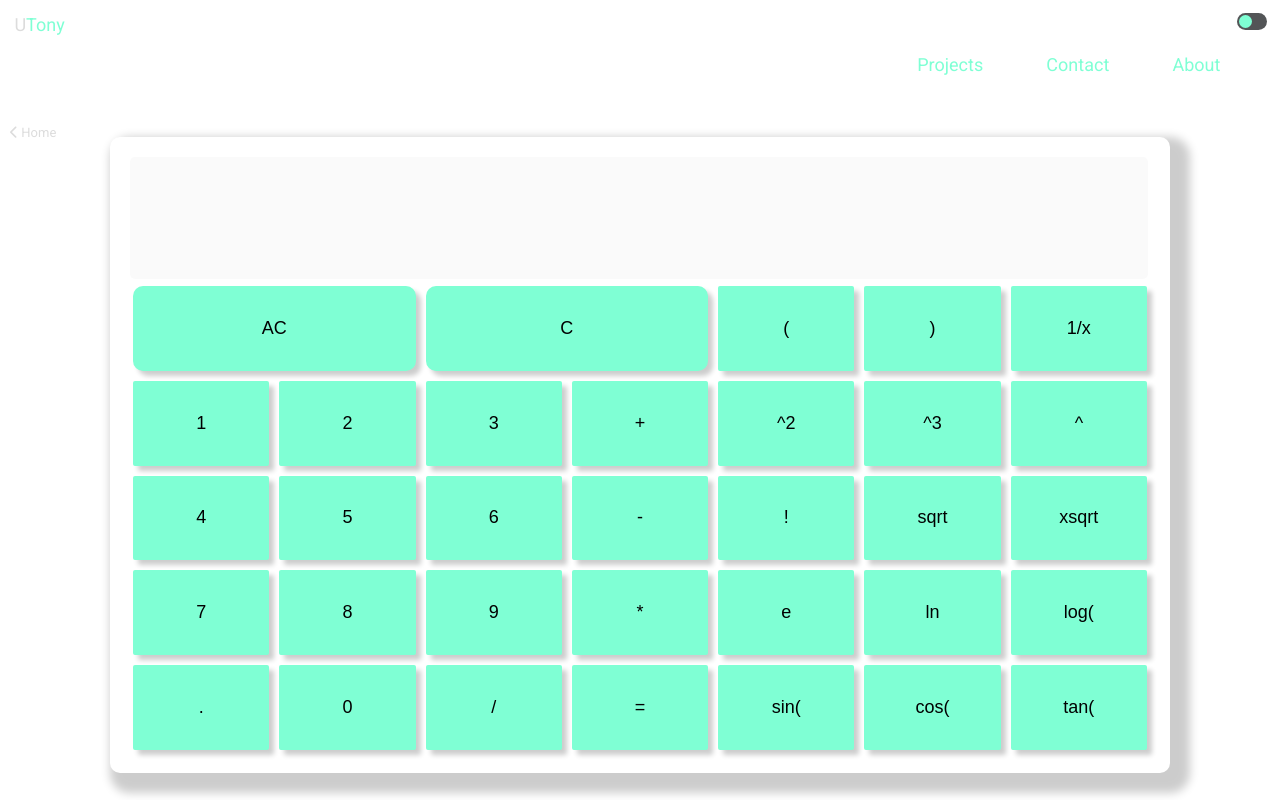
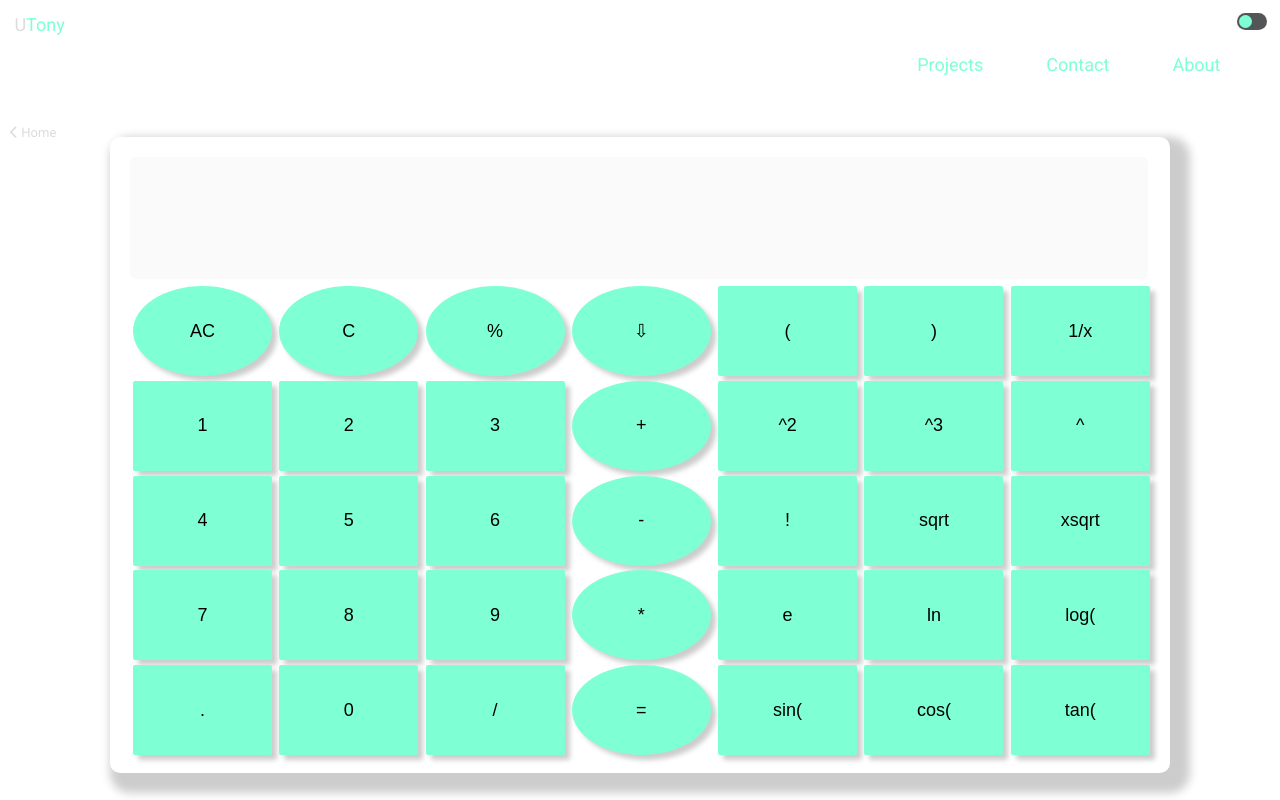
Before and after one commit to UtonyDev/utony-portfolio, a React (Vite) app: page /utonycalc in a window 1280 px wide. Shown: the top 800 px of the page. Built offline with nearby package versions, Linux system fonts and the light colour scheme.

Commit message:
made some ui changes to calc

```diff
--- a/src/Pages/utonycalc/utonycalc.css
+++ b/src/Pages/utonycalc/utonycalc.css
@@ -60,13 +60,21 @@
       margin: 2px;
       border: solid 0px grey;
       border-radius: 5px;
+      font-size: 300%;
+      color: rgba(127, 255, 212, 0.8);
     }
     button {
       background-color: aquamarine;
       border: none;
-      border-radius: 2px;
       box-shadow: 5px 5px 5px rgba(0, 0, 1, 0.2);
-      margin: 5px;
+      margin-top: 5%;
+      border-radius: 25%;
+      width: 95%;
+      height: 95%;
+    }
+    .butnc {
+      border-radius: 50%;
+
     }
     .item1 {
       grid-row: span 1;
@@ -75,16 +83,24 @@
 
     .but1 {
       grid-row: 2 / 3;
-      grid-column: 1 / 3;
-      border-radius: 10px;
+      grid-column: 1 / 2;
+      border-radius: 50%;
     }
-
     .but2 {
       grid-row: 2 / 3;
-      grid-column: 3 / 5;
-      border-radius: 10px;
+      grid-column: 2 / 3;
+      border-radius: 50%
     }
-
+    .but3 {
+      grid-row: 2 / 3;
+      grid-column: 3 / 4;
+      border-radius: 50%
+    }
+    .but4 {
+      grid-row: 2 / 3;
+      grid-column: 4 / 5;
+      border-radius: 50%
+    }
     .butnHid {
       display: none;
     }
@@ -105,9 +121,6 @@
       left: 0;
       filter: blur(0);
       transition: left 1s;
-    }
-        .butnHid {
-      display: none;
     }
 
   /* for meduim devices ( Tablets ) */
--- a/src/Pages/utonycalc/utonycalc.jsx
+++ b/src/Pages/utonycalc/utonycalc.jsx
@@ -71,7 +71,7 @@ const closedInputVal = inputVal + ")";
   }
 
   const Buttons = [
-    'AC', 'C',
+    'AC', 'C', '%', '⇩',
     '(', ')', '1/x',
     '1', '2', '3', '+',
     '^2', '^3', '^',
@@ -100,14 +100,18 @@ const closedInputVal = inputVal + ")";
   <button
     key = {buttons}
     className={`
-      ${index === 0 ? 'but1 ' : 'butn'}
-      ${index === 1 ? 'but2' : 'butn'}
-      ${index === 2 || index === 3 || index === 4
-        || index === 9 || index === 10 || index === 11
-        || index === 16 || index === 17 || index === 18
-        || index === 23 || index === 24 || index === 25
-        || index === 30 || index === 31 || index === 32
-        ? 'butnHid': ''}
+      ${index === 0 ? 'but1 ' : ''}
+      ${index === 1 ? 'but2' : ''}
+      ${index === 2 ? 'but3' : ''}
+      ${index === 3 ? 'but4' : ''}
+      ${index === 10 || index === 17
+        || index === 24 || index === 31 ? "butnc" : ""}
+      ${index === 4 || index === 5 || index === 6
+        || index === 11 || index === 12 || index === 13
+        || index === 18 || index === 19 || index === 20
+        || index === 25 || index === 26 || index === 27
+        || index === 32 || index === 33 || index === 34
+        ? 'butnHid': 'butn'}
     `}
     onClick={(e) => onButtonClick(e, buttons)}
   >
```
